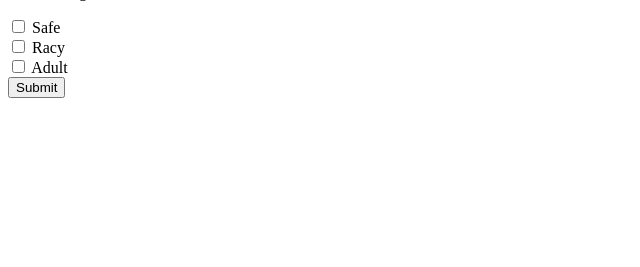
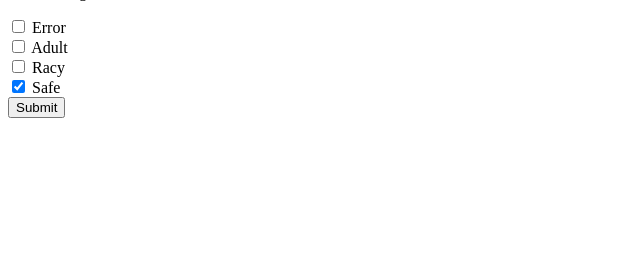
Before and after one commit to nmurray1984/nsfw-server, a Flask app: template templates/ground-truth-ui.html in a window 1280 px wide. Shown: the part 33-300 px from the top of the page, without its empty margins (0-640 px from the left). Run offline with Flask 2, Linux system fonts and the light colour scheme; the template is opened without the code that fills it, so the values that code supplies are empty; some libraries are stand-ins or nearby versions.

Commit message:
updated order and added error checkbox

```diff
--- a/templates/ground-truth-ui.html
+++ b/templates/ground-truth-ui.html
@@ -9,12 +9,14 @@
 
 <form action="/ground-truth-result/{{ context.id }}" method="post">
     <input type="hidden" id="image_id" name="image_id" value="{{context.id}}">
-    <input type="checkbox" id="sfw" name="sfw" value="true">
-    <label for="sfw">Safe</label><br>
+    <input type="checkbox" id="error" name="error" value="true">
+    <label for="adult">Error</label><br>
+    <input type="checkbox" id="adult" name="adult" value="true">
+    <label for="adult">Adult</label><br>
     <input type="checkbox" id="racy" name="racy" value="true">
     <label for="racy">Racy</label><br>
-    <input type="checkbox" id="adult" name="adult" value="true">
-    <label for="adult">Adult</label><br>
+    <input type="checkbox" id="sfw" name="sfw" value="true" checked>
+    <label for="sfw">Safe</label><br>
     <input type="submit" value="Submit">
 </form>
 
```
